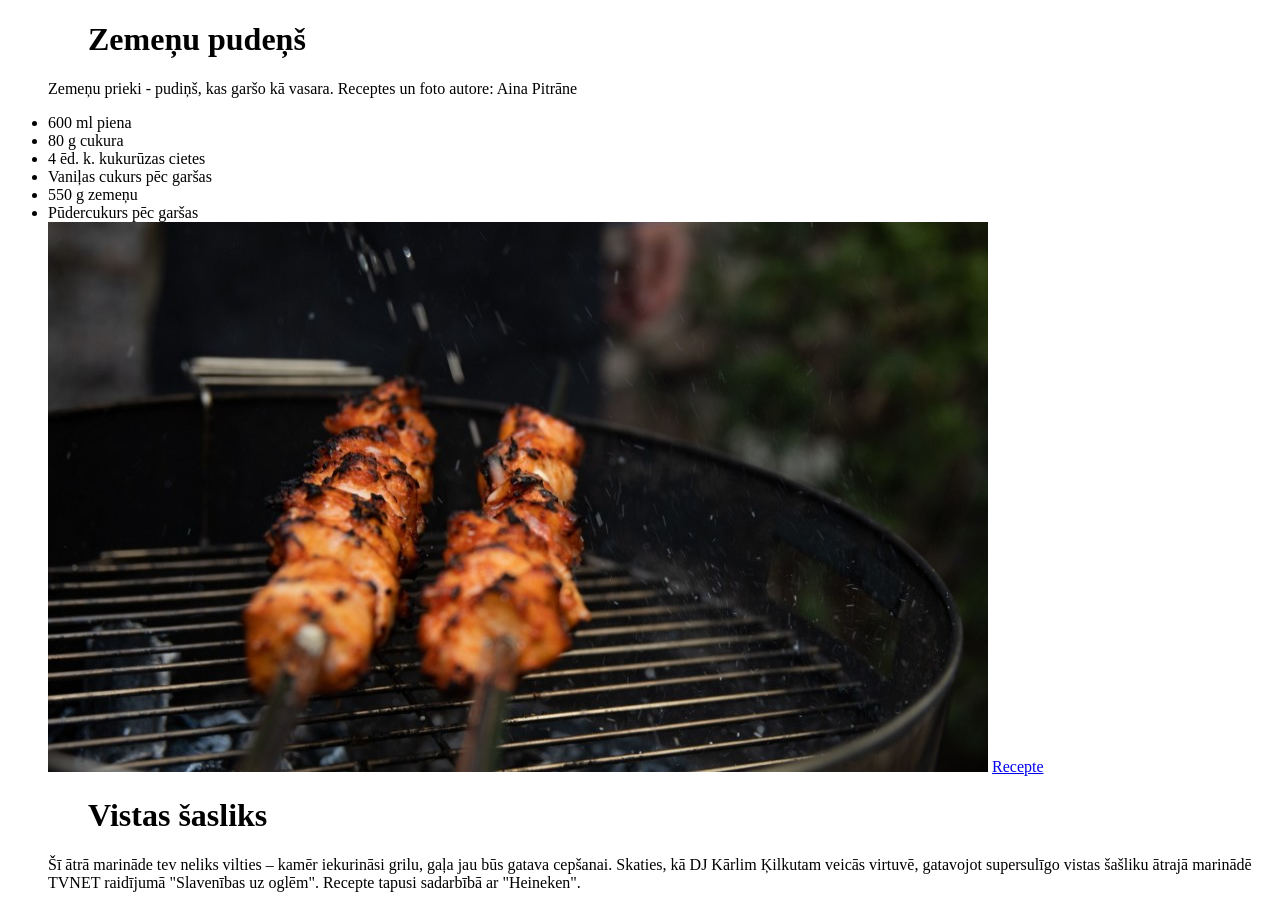
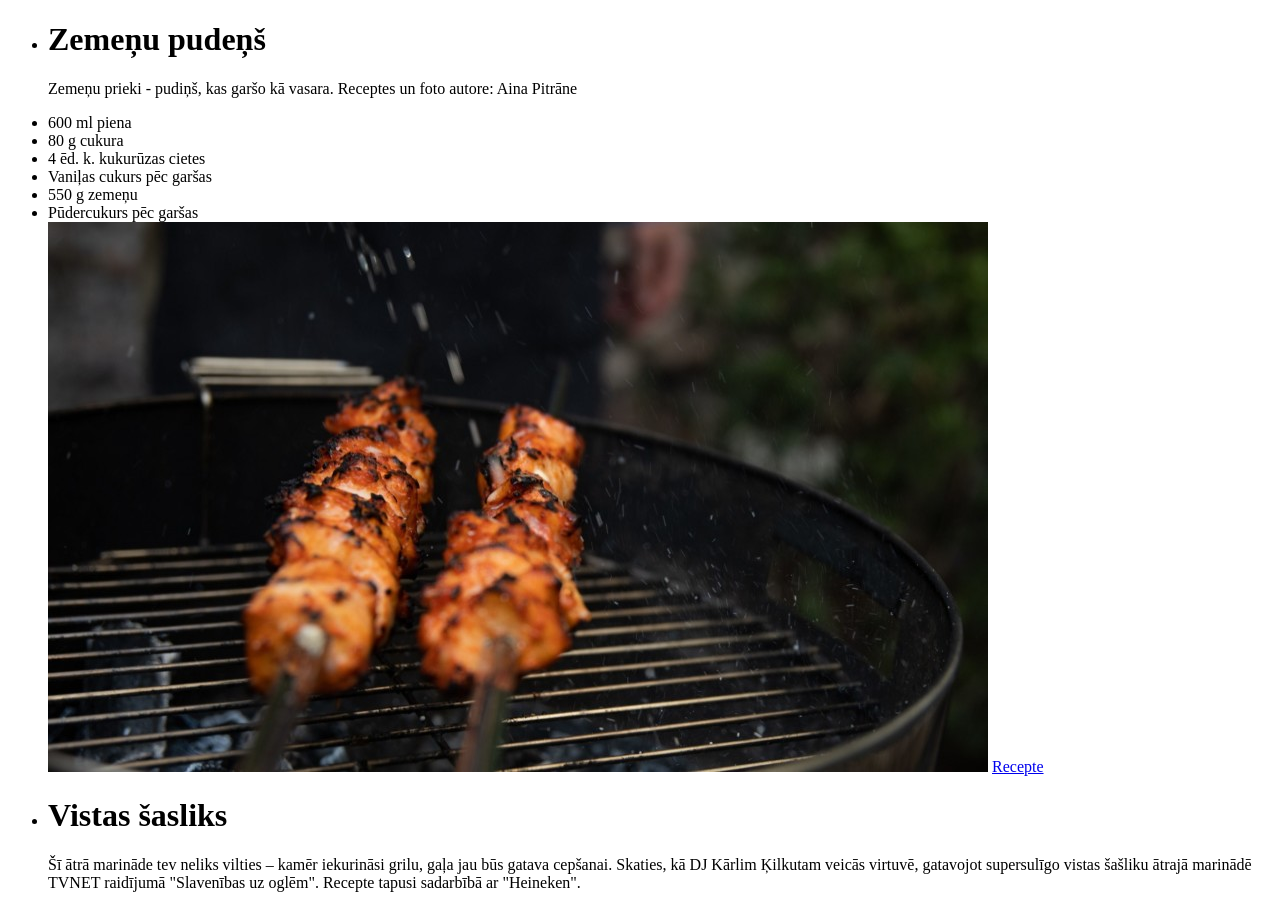
Before and after one commit to jk-web-admin-0722/Receptes_MSv, a plain HTML site: page index.html in a window 1280 px wide. Shown: the top 905 px of the page. Drawn offline with Linux system fonts and the light colour scheme.

Commit message:
Nenumurēts

```diff
--- a/index.html
+++ b/index.html
@@ -8,7 +8,7 @@
 </head>
 <body>
     <ul>
-        <ol><h1>Zemeņu pudeņš</h1></ol>
+        <li><h1>Zemeņu pudeņš</h1></li>
         <p>Zemeņu prieki - pudiņš, kas garšo kā vasara.
             Receptes un foto autore: Aina Pitrāne</p>
 
@@ -22,7 +22,7 @@
 
         <a href="https://receptes.tvnet.lv/recepte/23153-zemenu-pudins">Recepte</a>
 
-        <ol><h1>Vistas šasliks</h1></ol>
+        <li><h1>Vistas šasliks</h1></li>
         <p>Šī ātrā marināde tev neliks vilties – kamēr iekurināsi grilu, gaļa jau būs gatava cepšanai.
 
             Skaties, kā DJ Kārlim Ķilkutam veicās virtuvē, gatavojot supersulīgo vistas šašliku ātrajā marinādē TVNET raidījumā "Slavenības uz oglēm".
@@ -38,7 +38,7 @@
 
         <a href="https://receptes.tvnet.lv/recepte/23136-supersuligs-vistas-sasliks-atraja-marinade">Recepte</a>
 
-        <ol><h1>Torte</h1></ol>
+        <li><h1>Torte</h1></li>
         <p>
             Zemenes un rabarberi - vasaras laika, iespējams, skaistākais tandēms.
 Sastāvdaļu daudzums paredzēta formai 26-28 cm
@@ -60,9 +60,9 @@ Receptes un foto autore: Aina Pitrāne
             <p><strong>Dekoram:</strong> </p>
             <li>3-4 rabarberi</li>
             <li>Vēl zemenes</li>
-                </li>
+
         <img src="Atteli/940x550.jpg" alt="Bilde" alt="Torte">
         <a href="https://receptes.tvnet.lv/recepte/23143-tarte-ar-zemenem-un-rabarberiem">Recepte</a>
-
+    </lu>
 </body>
 </html>
```
